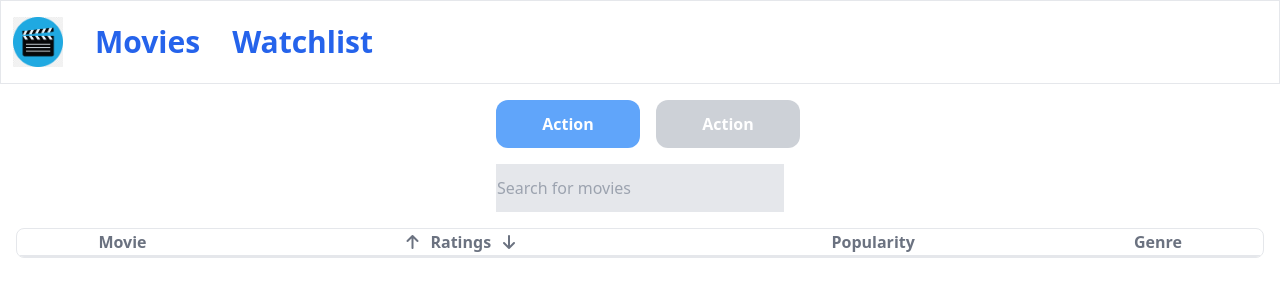
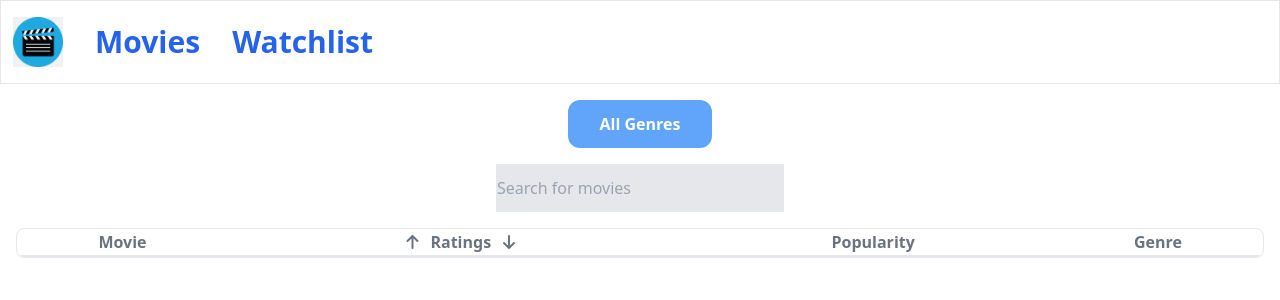
Before and after one commit to poojapgeek/Imdb_Clone_ReactApp, a React (Vite) app in the folder imdbClone/: page /WatchList in a window 1280 px wide. Shown: the top 300 px of the page. Built offline with nearby package versions, Linux system fonts and the light colour scheme.

Commit message:
delete genre based filtering

```diff
--- a/imdbClone/src/App.jsx
+++ b/imdbClone/src/App.jsx
@@ -18,7 +18,7 @@
   let handleRemoveFromWatchList=(movieObj)=>{
     let filteredWatchList=watchList.filter((movie)=>{ return movie.id!==movieObj.id})
     setwatchList(filteredWatchList)
-    localStorage.setItem("moviesApp", JSON.stringify(filteredWatchlist));
+    localStorage.setItem("moviesApp", JSON.stringify(filteredWatchList));
     console.log(filteredWatchList)
   }
   useEffect(()=>{
@@ -34,7 +34,7 @@
       <Navbar/>
       <Routes>
     <Route path='/' element={<><Banner/><Movies watchList={watchList} handleAddtoWatchlist={handleAddtoWatchlist} handleRemoveFromWatchList={handleRemoveFromWatchList}/></>} />
-     <Route path='/watchList' element={<WatchList watchList={watchList} setwatchList={setwatchList}/>} />
+     <Route path='/watchList' element={<WatchList watchList={watchList} setwatchList={setwatchList}  handleRemoveFromWatchList={handleRemoveFromWatchList}/>}/>
       </Routes>
       </BrowserRouter>
     </>
--- a/imdbClone/src/components/WatchList.jsx
+++ b/imdbClone/src/components/WatchList.jsx
@@ -1,10 +1,16 @@
-import React,{useState} from 'react'
+import React,{useEffect, useState} from 'react'
 import genreids from '../Utility/genre'
 
-function watchList({watchList,setwatchList}) {
+function watchList({watchList,setwatchList,handleRemoveFromWatchList}) {
   const [search,setSearch]=useState('')
+  const [genreList,setGenreList]=useState(['All Genres'])
+  const [currGenre,setCurrGenre]=useState('All Genres')
   let handleSearch =(e)=>{
     setSearch(e.target.value)
+  }
+  let handleFilter=(genre)=>{
+
+    setCurrGenre(genre)
   }
   let sortIncreasing=()=>{
    let sortedIncreasing= watchList.sort((movieA,movieB)=>{
@@ -18,13 +24,24 @@
     })
     setwatchList([...sortedDecreasing])
   }
+  useEffect(()=>{
+    let temp =watchList.map((movieObj)=>{
+      return genreids[movieObj.genre_ids[0]]
+    })
+    temp=new Set(temp)
+    setGenreList(['All Genres',...temp])
+    console.log(temp)
+  },[watchList])
   return (
 
     <>
     <div className='flex justify-center flex-wrap m-4'>
-      <div className='flex justify-center items-center h-[3rem] w-[9rem] bg-blue-400 rounded-xl text-white font-bold mx-4'>Action</div>
+      {genreList.map((genre)=>{
+      return  <div onClick={()=>handleFilter(genre)} className={currGenre==genre?'flex justify-center items-center h-[3rem] w-[9rem] bg-blue-400 rounded-xl text-white font-bold mx-4:':'flex justify-center items-center h-[3rem] w-[9rem] bg-gray-400/50 rounded-xl text-white font-bold mx-4'}>{genre}</div>
+      })}
 
-      <div className='flex justify-center items-center h-[3rem] w-[9rem] bg-gray-400/50 rounded-xl text-white font-bold'>Action</div>
+
+
 
 
     </div>
@@ -42,6 +59,12 @@
         </thead>
         <tbody>
 {watchList.filter((movieObj)=>{
+  if(currGenre=='All Genres'){
+    return true
+  }else{
+      return genreids[movieObj.genre_ids[0]]==currGenre
+  }
+}).filter((movieObj)=>{
   return movieObj.title.toLowerCase().includes(search.toLocaleLowerCase())
 }).map((movieObj)=>{
   return <tr className='border-b-2 text-center'>
@@ -51,7 +74,7 @@
     <td>{movieObj.vote_average}</td>
     <td>{movieObj.popularity}</td>
     <td>{genreids[movieObj.genre_ids[0]]}</td>
-    <td className='text-red-400'>Delete</td>
+    <td onClick={()=>handleRemoveFromWatchList(movieObj)} className='text-red-400'>Delete</td>
     </tr>
 })}
 
```
